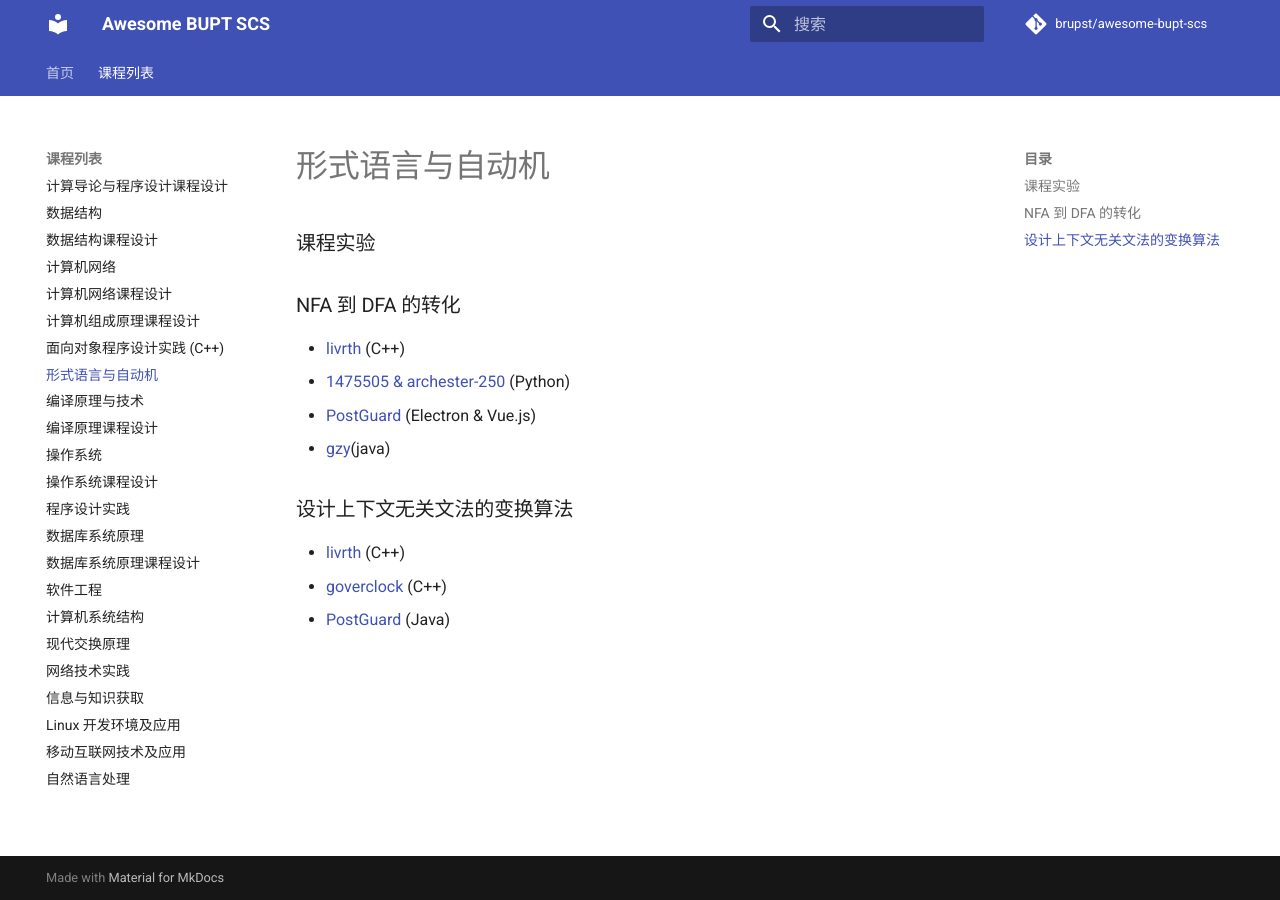
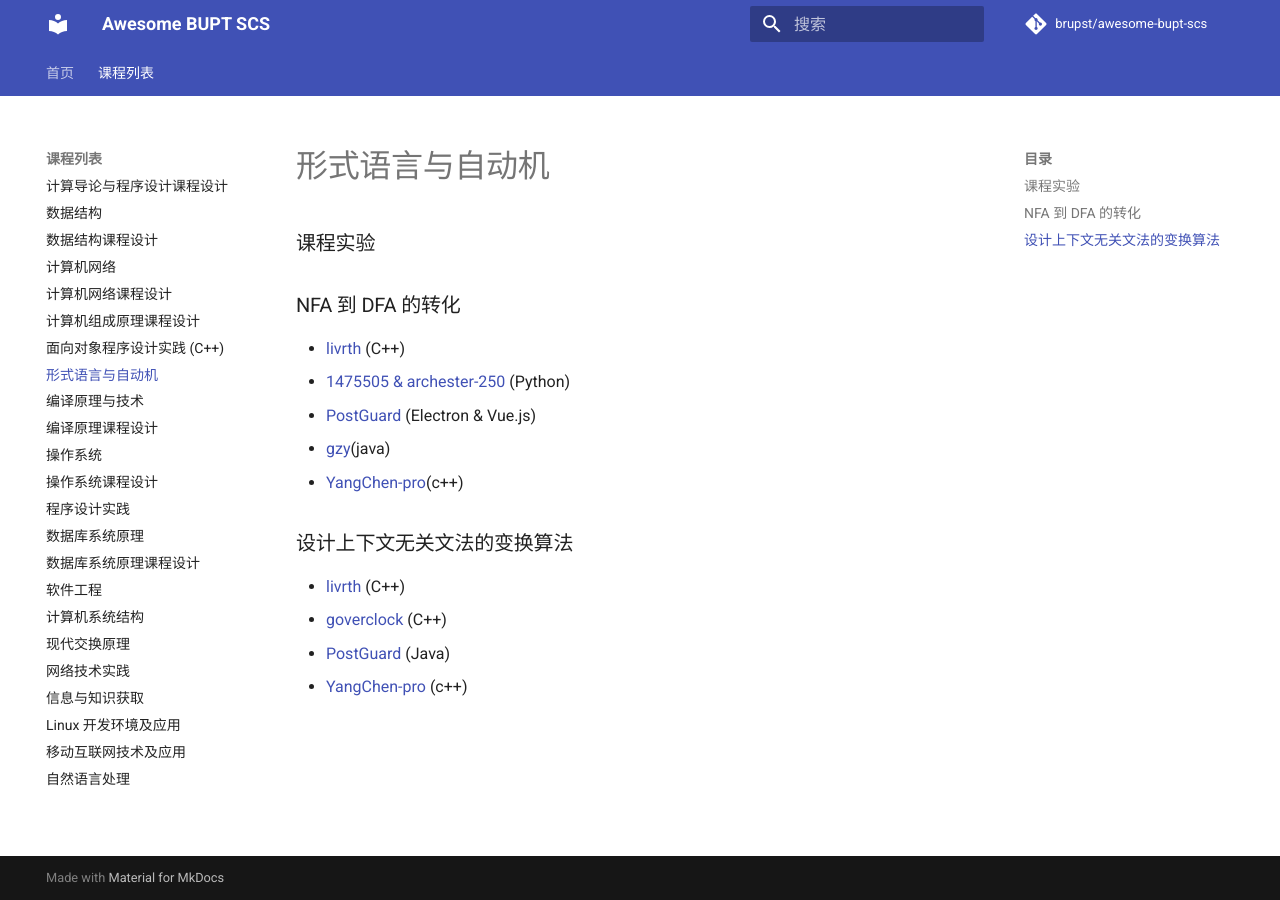
Before and after one commit to brupst/awesome-bupt-scs, an MkDocs documentation site: the page built from projects/Formal-Language.md, in a window 1280 px wide. Built offline with MkDocs 1.6.1 and Material for MkDocs 9.7.7, drawn with Linux system fonts in a browser that asks for light colours; comment, search, counter and statistics services are not loaded.

Commit message:
Update Formal-Language.md (#86)

```diff
--- a/projects/Formal-Language.md
+++ b/projects/Formal-Language.md
@@ -8,9 +8,11 @@
 - [1475505 & archester-250](https://github.com/1475505/NFA2DFA) (Python)
 - [PostGuard](https://github.com/post-guard/NFA2DFA) (Electron & Vue.js)
 - [gzy](https://github.com/112292454/homework/blob/master/%E5%AE%9E%E9%AA%8C%E4%B8%80-2021211183.zip)(java)
+- [YangChen-pro](https://github.com/YangChen-pro/bupt-assignments/tree/main/2nd%20year%20of%20BUPT/Second%20semester/Formal%20Languages%20and%20Automata/lab1_NFA%E8%BD%AC%E5%8C%96%E4%B8%BADFA)(c++)
 
 ### 设计上下文无关文法的变换算法
 
 - [livrth](https://github.com/livrth/CFG-Simplification) (C++)
 - [goverclock](https://github.com/goverclock/BUPT-Projects-Public/tree/main/CFG_transfer) (C++)
 - [PostGuard](https://github.com/post-guard/CFGS) (Java)
+- [YangChen-pro](https://github.com/YangChen-pro/bupt-assignments/tree/main/2nd%20year%20of%20BUPT/Second%20semester/Formal%20Languages%20and%20Automata/lab2_%E4%B8%8A%E4%B8%8B%E6%96%87%E6%97%A0%E5%85%B3%E6%96%87%E6%B3%95%E7%9A%84%E5%8F%98%E6%8D%A2) (c++)
```
